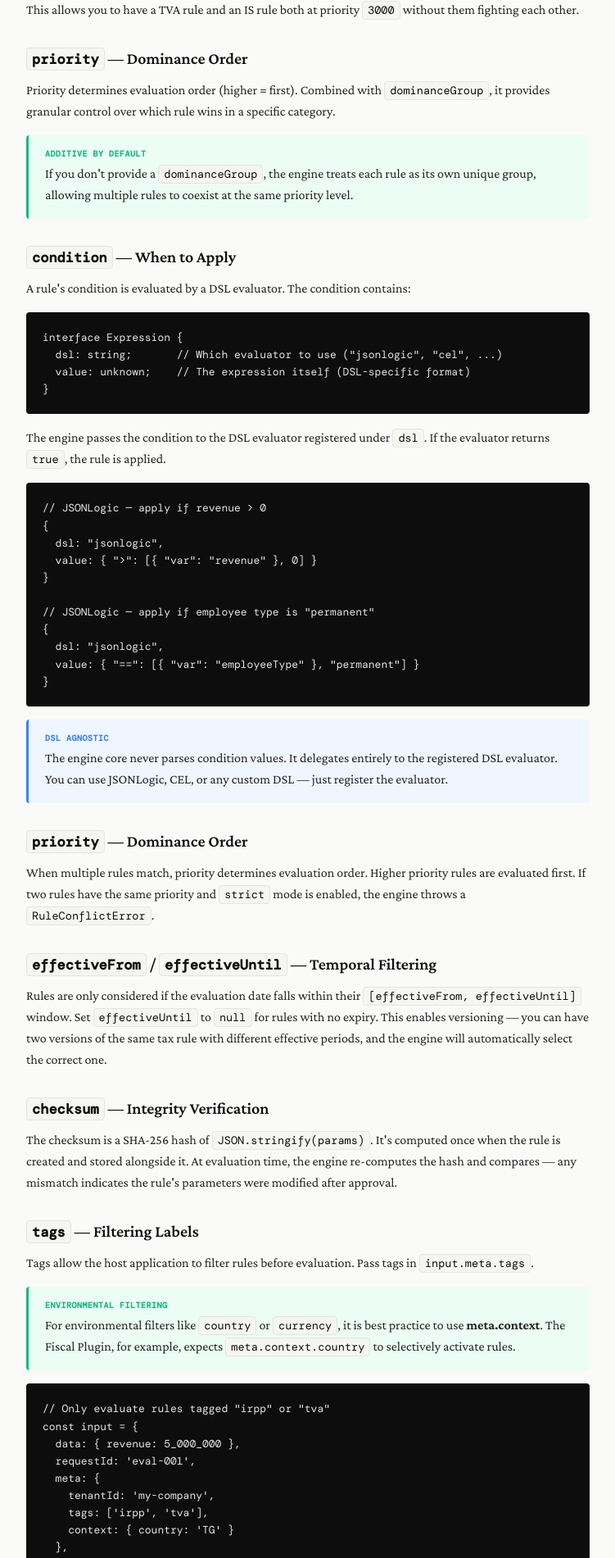
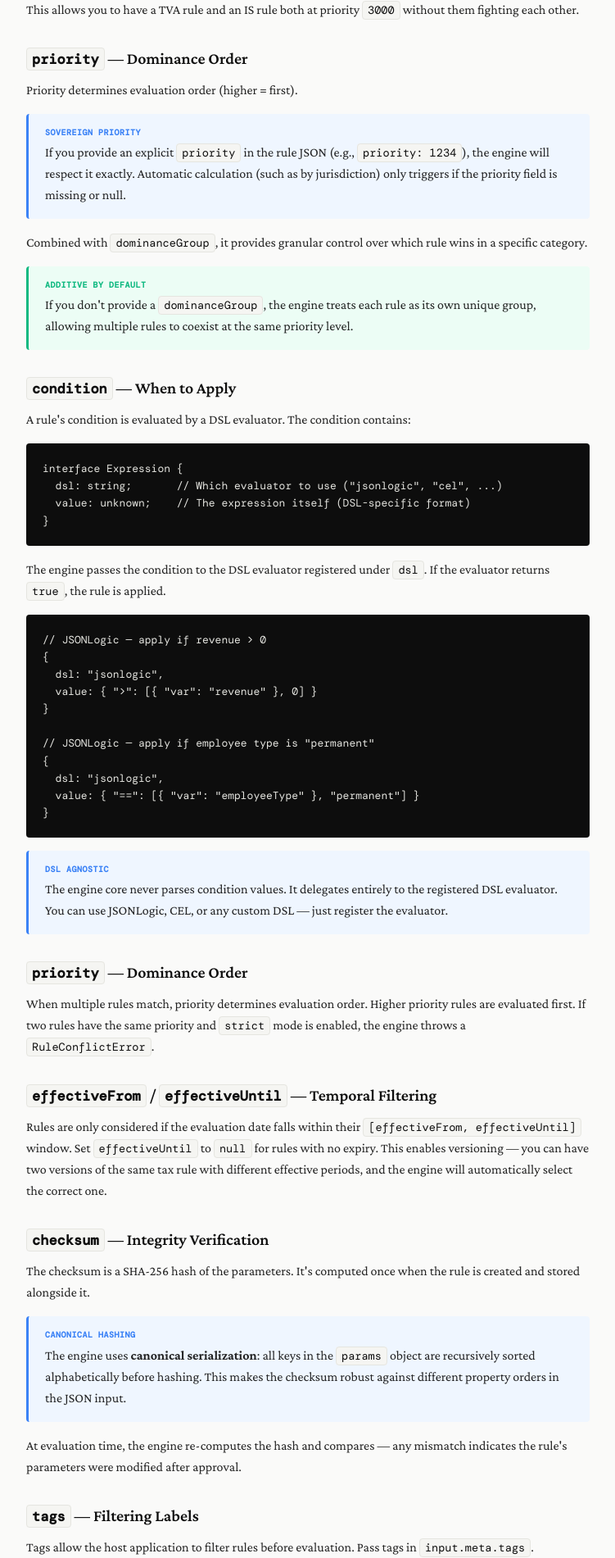
Before and after one commit to Run-IQ/web-platform, a Next.js app: page /docs/concepts/rules in a window 1280 px wide. Shown: the part 2073-3974 px from the top of the page at 82% size, without its empty margins (392-1143 px from the left). Built offline with nearby package versions, Linux system fonts and the light colour scheme.

Commit message:
docs: updated documentation

```diff
--- a/src/app/docs/concepts/rules/page.mdx
+++ b/src/app/docs/concepts/rules/page.mdx
@@ -80,7 +80,13 @@ This allows you to have a TVA rule and an IS rule both at priority `3000` withou
 
 ### `priority` — Dominance Order
 
-Priority determines evaluation order (higher = first). Combined with `dominanceGroup`, it provides granular control over which rule wins in a specific category.
+Priority determines evaluation order (higher = first).
+
+<Callout type="info" title="Sovereign Priority">
+  If you provide an explicit `priority` in the rule JSON (e.g., `priority: 1234`), the engine will respect it exactly. Automatic calculation (such as by jurisdiction) only triggers if the priority field is missing or null.
+</Callout>
+
+Combined with `dominanceGroup`, it provides granular control over which rule wins in a specific category.
 
 <Callout type="tip" title="Additive by default">
   If you don't provide a `dominanceGroup`, the engine treats each rule as its own unique group, allowing multiple rules to coexist at the same priority level.
@@ -129,7 +135,13 @@ Rules are only considered if the evaluation date falls within their `[effectiveF
 
 ### `checksum` — Integrity Verification
 
-The checksum is a SHA-256 hash of `JSON.stringify(params)`. It's computed once when the rule is created and stored alongside it. At evaluation time, the engine re-computes the hash and compares — any mismatch indicates the rule's parameters were modified after approval.
+The checksum is a SHA-256 hash of the parameters. It's computed once when the rule is created and stored alongside it.
+
+<Callout type="info" title="Canonical Hashing">
+  The engine uses **canonical serialization**: all keys in the `params` object are recursively sorted alphabetically before hashing. This makes the checksum robust against different property orders in the JSON input.
+</Callout>
+
+At evaluation time, the engine re-computes the hash and compares — any mismatch indicates the rule's parameters were modified after approval.
 
 ### `tags` — Filtering Labels
 
--- a/src/app/docs/mcp/tools/page.mdx
+++ b/src/app/docs/mcp/tools/page.mdx
@@ -3,6 +3,10 @@ import { Callout } from '@/components/docs/Callout'
 # MCP Tools Reference
 
 The MCP server exposes 8 tools that LLMs call to interact with Run-IQ. Each tool accepts structured inputs validated by Zod schemas and returns JSON responses.
+
+<Callout type="tip" title="Input Sanitization">
+  The server includes a global **Input Sanitizer** that recursively cleans all inputs (including rule parameters and context). It automatically handles common AI formatting issues like double-escaped quotes (e.g., `""value""` → `"value"`), ensuring robust integration with various LLM clients.
+</Callout>
 
 ## create_rule
 
--- a/src/app/docs/plugins/fiscal/page.mdx
+++ b/src/app/docs/plugins/fiscal/page.mdx
@@ -40,6 +40,11 @@ See [Calculation Models](/docs/concepts/models) for detailed documentation of ea
 The fiscal plugin's `beforeEvaluate` hook performs five operations:
 
 1.  **Meta-rule condition evaluation**: Evaluates DSL conditions for meta-rules against the raw input data.
+
+<Callout type="info" title="Full DSL Power">
+  Meta-rule conditions are no longer parsed manually. They use the **full DSL engine** (e.g., JsonLogic, CEL) registered in the engine context. This allows for complex logic within inhibitions and substitutions.
+</Callout>
+
 2.  **Meta-rule processing**: Passes the rules and condition results through the `<Tag>MetaRuleProcessor</Tag>`, which short-circuits, inhibits, or substitutes regular fiscal rules.
 3.  **Short-circuit handling**: If `META_SHORT_CIRCUIT` matched, immediately returns an empty rules array and a special marker.
 4.  **Jurisdiction precedence**: Resolves priorities for remaining rules based on jurisdiction level and scope.
```
Also changed, not shown: 1 other file (tests, documents, lock files or other folders).
